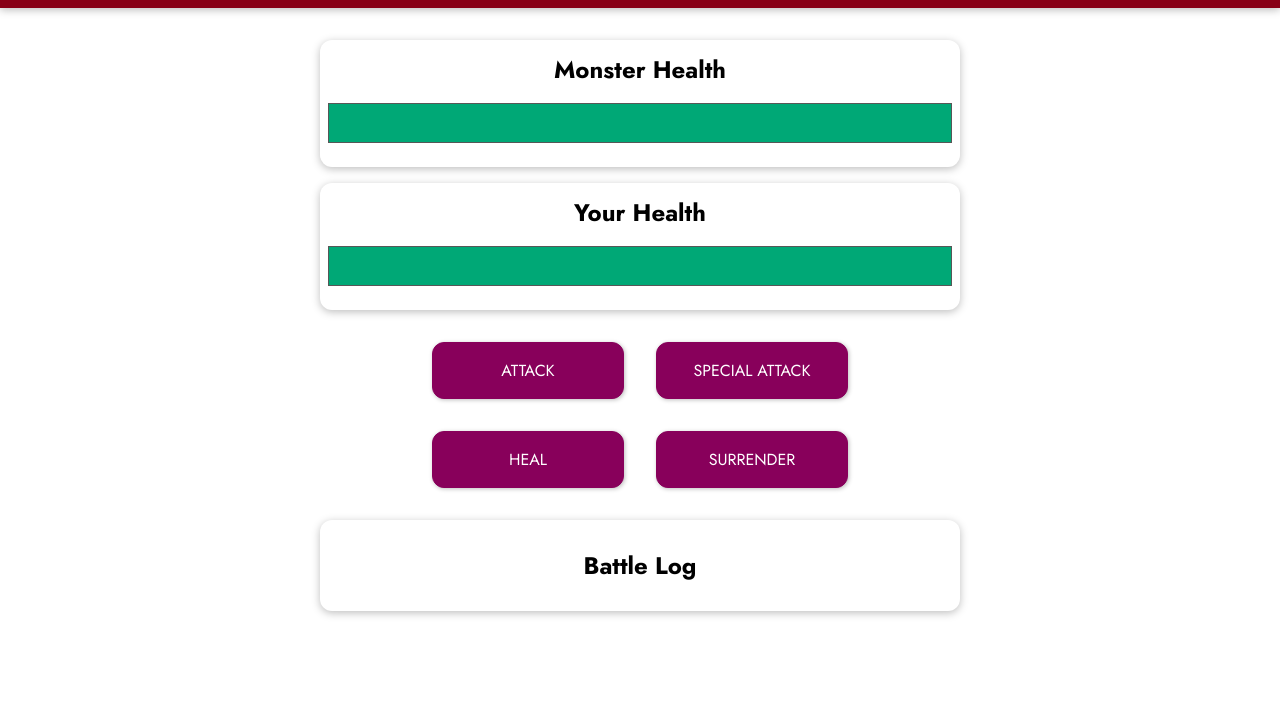
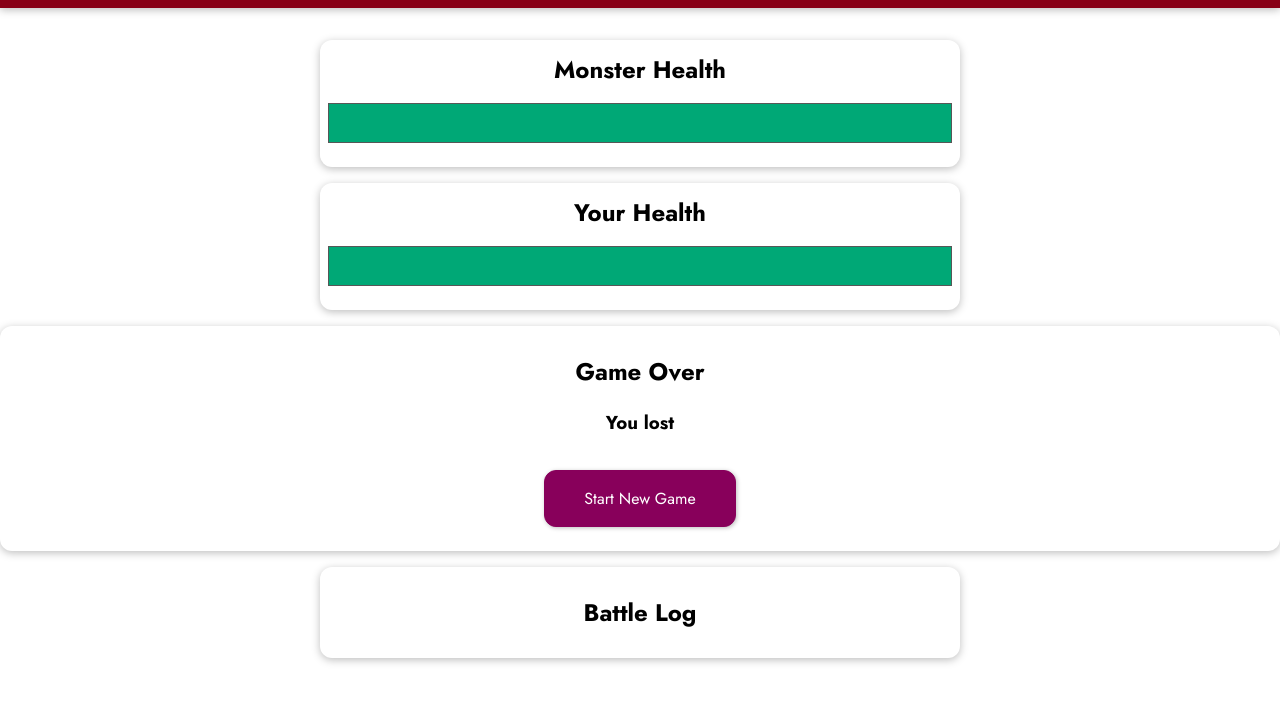
Before and after one commit to AjRadwan/Monster-Slayer-Game, a plain HTML site: page index.html in a window 1280 px wide. Both pictures are taken after a click on the button "SURRENDER". Shown: the part 97-800 px from the top of the page. Drawn offline with nearby package versions, Linux system fonts and the light colour scheme.

Commit message:
adding a  game over screen

```diff
--- a/app.js
+++ b/app.js
@@ -14,11 +14,21 @@ const app = Vue.createApp({
  },
  computed:{
      MonsterBarStyle() {
+         if(this.MonsterHealth < 0){
+             return{
+                 width: '0%'
+             }
+         }
          return{
              width: this.MonsterHealth + '%'
          }
      },
      PlayerBarStyle() {
+        if(this.PlayerHealth < 0){
+            return{
+                width: '0%'
+            }
+        }
          return{
           width: this.PlayerHealth + '%'
          }
@@ -76,6 +86,15 @@ watch:{
             this.PlayerHealth += healValue;
          }
          this.attackPlayer();
+        },
+        newGame(){
+            this.PlayerHealth = 100;
+            this.MonsterHealth = 100;
+            this.winners = null,
+            this.currentRounds = 0;
+        },
+        surrender(){
+            this.winners = 'Monster';
         }
  },
 });
--- a/index.html
+++ b/index.html
@@ -35,13 +35,14 @@
         <h3 v-if="winners === 'Player'">You won</h3>
         <h3 v-else-if="winners === 'Monster'">You lost</h3>
         <h3 v-else="winners === 'draw'">This is a draw</h3>
+        <button @click="newGame">Start New Game</button>
       </div>
 
-      <section id="controls">
+      <section id="controls" v-else>
         <button @click="attackMonster">ATTACK</button>
         <button @click="specialAttack" :disabled="MayUseSpecialAttack">SPECIAL ATTACK</button>
         <button @click="healPlayer">HEAL</button>
-        <button>SURRENDER</button>
+        <button @click="surrender">SURRENDER</button>
       </section>
       <section id="log" class="container">
         <h2>Battle Log</h2>
```
